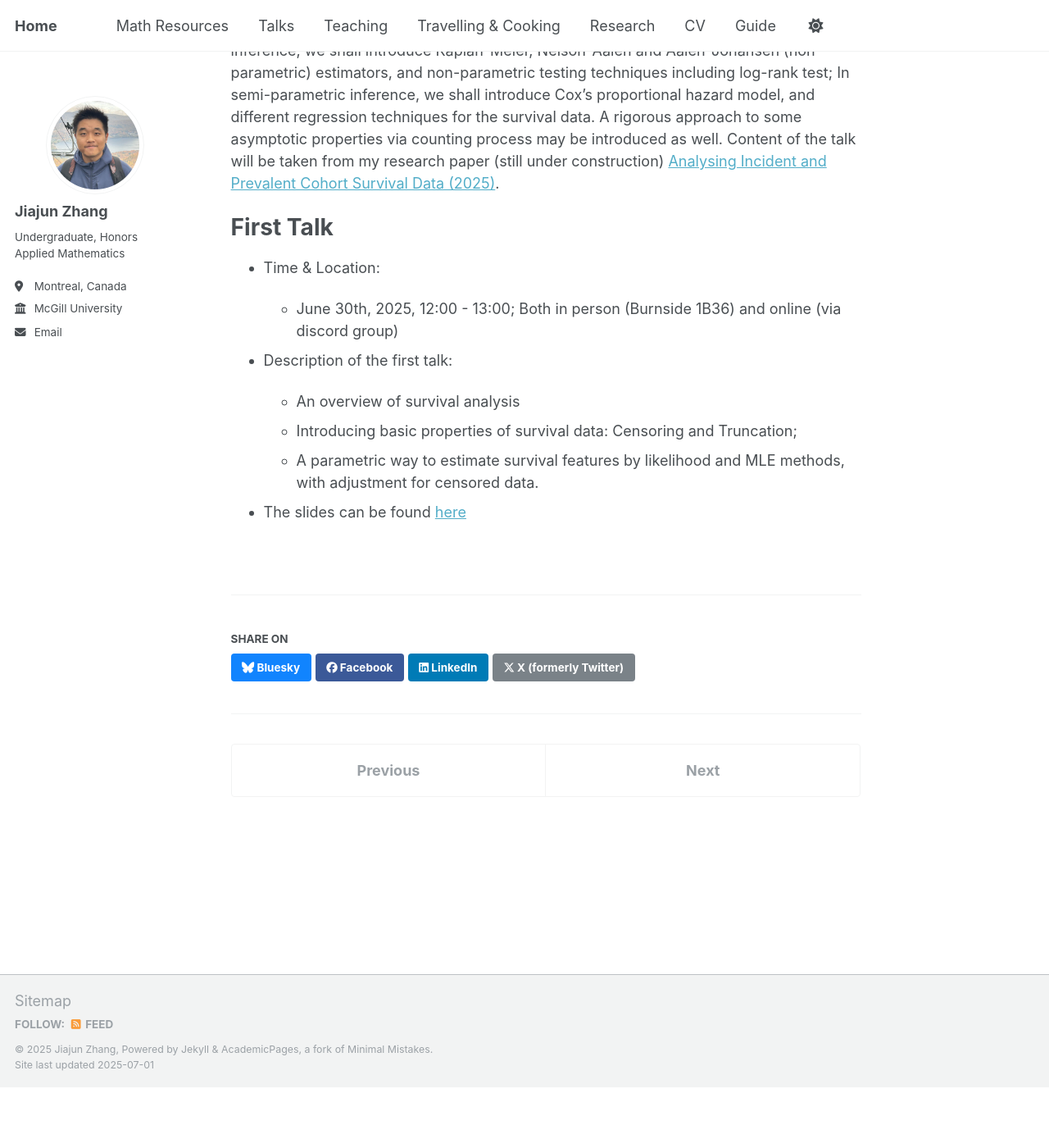
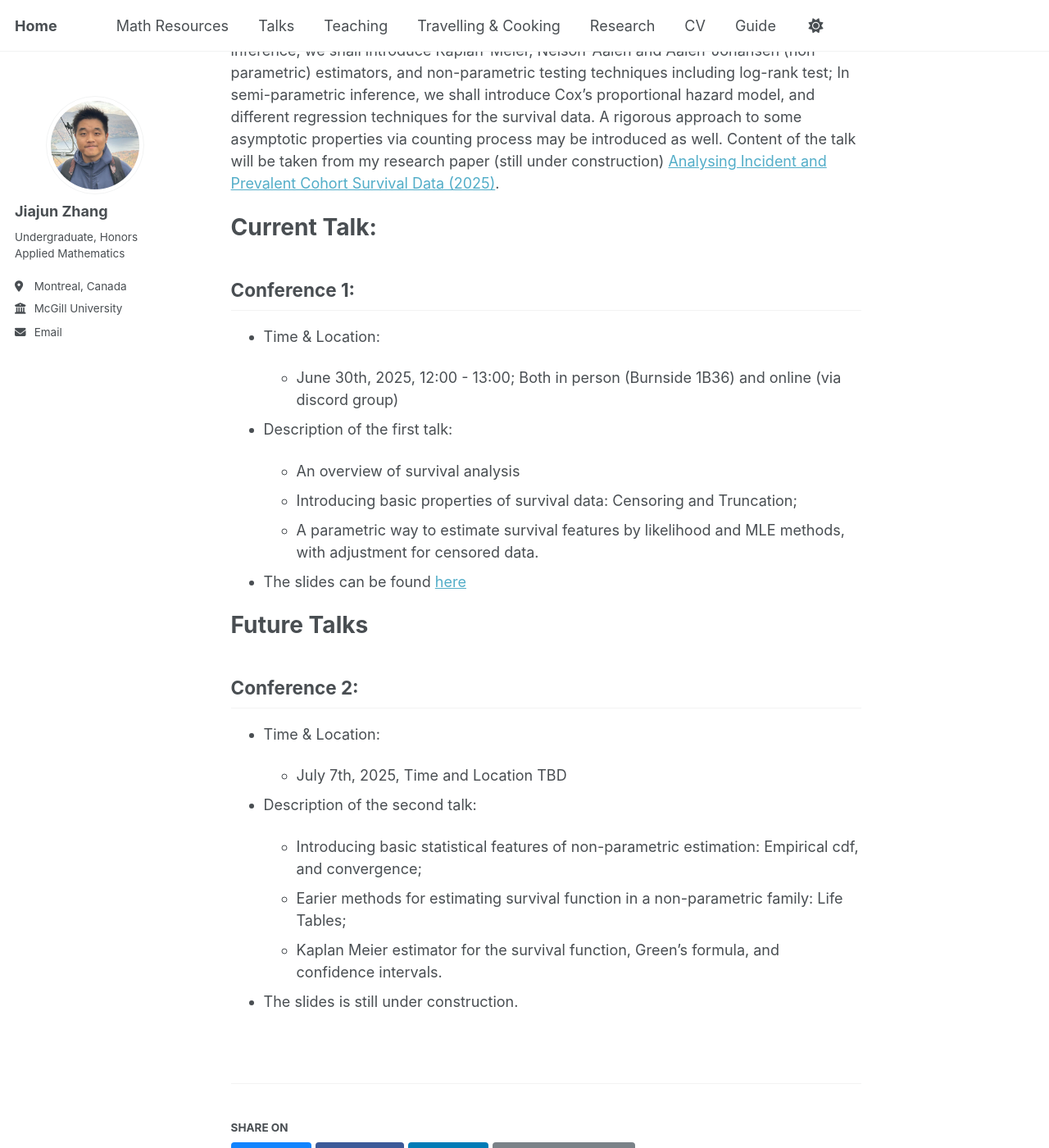
Before and after one commit to JohanssonRein/JohanssonRein.github.io, a Jekyll site: the page built from _talks/2025-06-01-survivalanalysis.md, in a window 1280 px wide and 1400 px high, scrolled down 991 px. Shown: the whole window at 82% size. Built offline with Jekyll 4.4.1, drawn with Linux system fonts in a browser that asks for light colours; before the commit the page ends 2317 px from its top, so only the background shows below that.

Commit message:
Update 2025-06-01-survivalanalysis.md

```diff
--- a/_talks/2025-06-01-survivalanalysis.md
+++ b/_talks/2025-06-01-survivalanalysis.md
@@ -22,7 +22,9 @@ location: "Montreal, QC, Canada"
 
 This is a series of conference focusing on survival analysis organised by me during Summer 2025. In this talk, we will learn the basic of survival analysis. The talk contains the elementry properties of cohort survival data: Censoring and Truncations. Then we will try to estimate and test different survival features based on parametric, non-parametric and semi-parametric inference. In parametric inference, standard likelihood methods and testing methods may be used with modification of censored data; In non-parametric inference, we shall introduce Kaplan-Meier, Nelson-Aalen and Aalen-Johansen (non-parametric) estimators, and non-parametric testing techniques including log-rank test; In semi-parametric inference, we shall introduce Cox's proportional hazard model, and different regression techniques for the survival data. A rigorous approach to some asymptotic properties via counting process may be introduced as well. Content of the talk will be taken from my research paper (still under construction) [Analysing Incident and Prevalent Cohort Survival Data (2025)](/files/survivalanalysis.pdf).
 
-# First Talk
+# Current Talk:
+
+## Conference 1:
 
 * Time & Location:
 
@@ -35,3 +37,19 @@ This is a series of conference focusing on survival analysis organised by me dur
   * A parametric way to estimate survival features by likelihood and MLE methods, with adjustment for censored data.
 
 * The slides can be found [here](/files/SurvivalAnalysisTalk1.pdf)
+
+# Future Talks
+
+## Conference 2:
+
+* Time & Location:
+
+  * July 7th, 2025, Time and Location TBD
+
+* Description of the second talk:
+
+  * Introducing basic statistical features of non-parametric estimation: Empirical cdf, and convergence;
+  * Earier methods for estimating survival function in a non-parametric family: Life Tables;
+  * Kaplan Meier estimator for the survival function, Green's formula, and confidence intervals.
+
+* The slides is still under construction.
```
